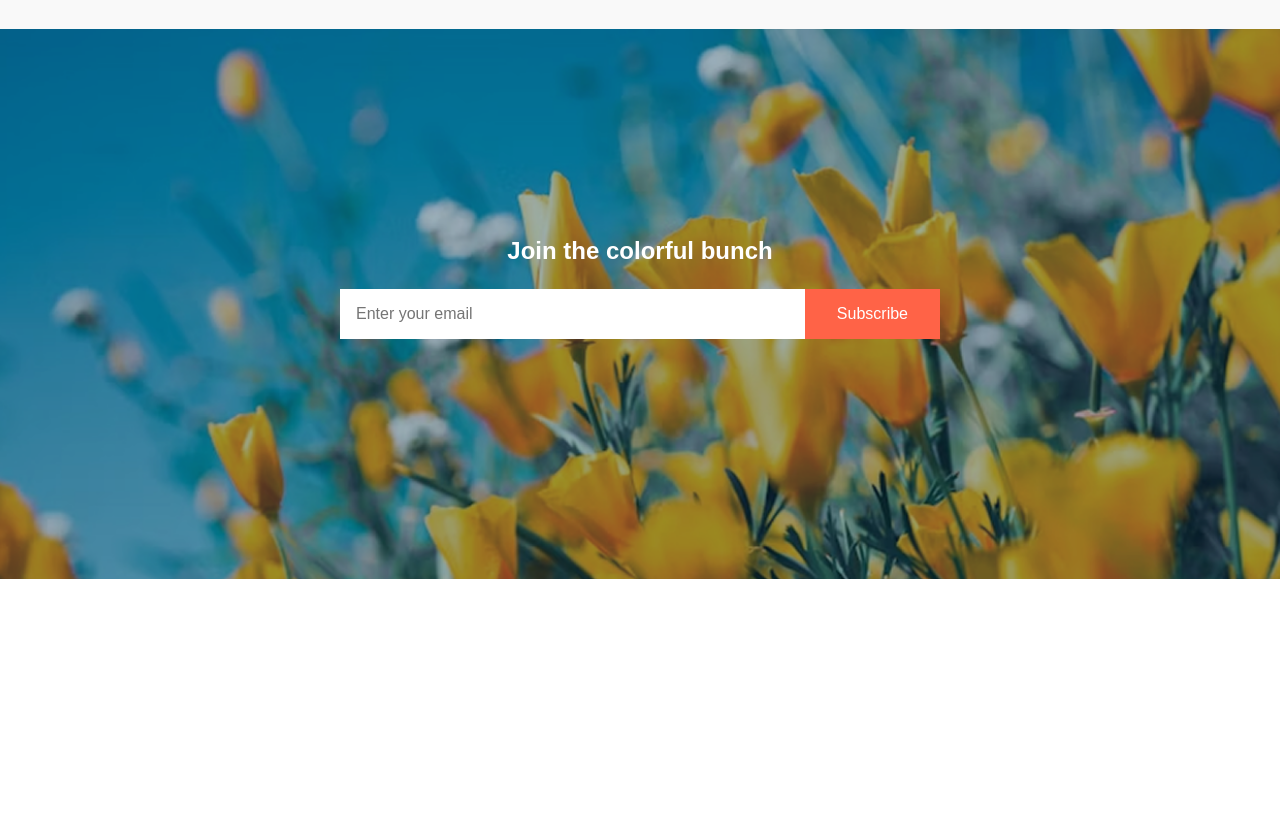
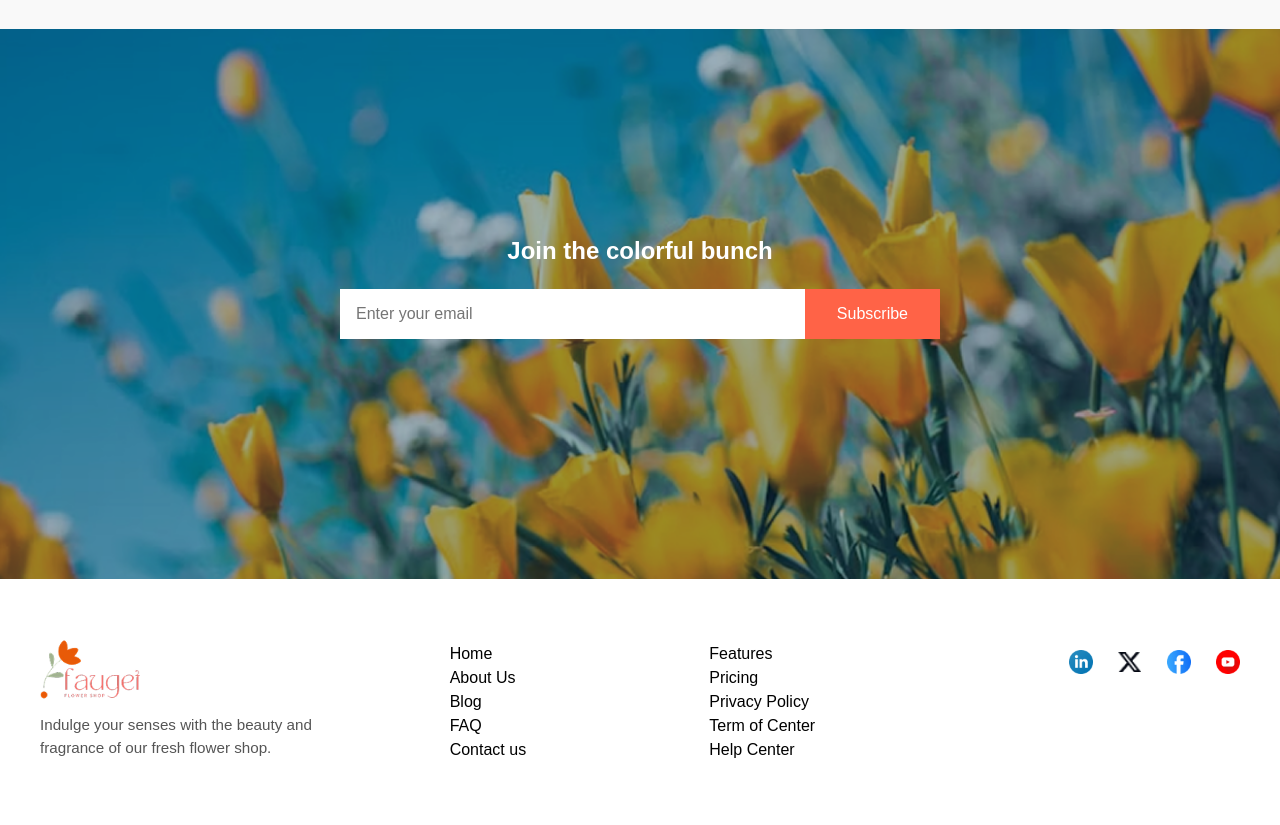
Before and after one commit to muhammadMilon/B12A02-Responsive-Flowers-Shop, a plain HTML site: page index.html in a window 1280 px wide. Shown: the part 2887-3712 px from the top of the page. Before the commit the page ends 3466 px from the top, so only its background shows below. Drawn offline with Linux system fonts and the light colour scheme.

Commit message:
Footer Section added with styles

```diff
--- a/index.html
+++ b/index.html
@@ -172,6 +172,47 @@
             <button type="submit">Subscribe</button>
         </form>
     </section>
+
+    <!-- -- Footer -->
+    <footer class="footer">
+        <div class="container">
+            <div class="footer-content">
+                <div class="footer-logo">
+                    <div class="logo-text">
+                        <img src="images/logo.png" alt="Logo" />
+                    </div>
+                    <p class="logo-description">
+                        Indulge your senses with the beauty and fragrance of our fresh flower shop.
+                    </p>
+                </div>
+
+                <div class="footer-column">
+                    <ul class="footer-list">
+                        <li><a href="#home">Home</a></li>
+                        <li><a href="#about">About Us</a></li>
+                        <li><a href="#blog">Blog</a></li>
+                        <li><a href="#faq">FAQ</a></li>
+                        <li><a href="#contact">Contact us</a></li>
+                    </ul>
+                </div>
+                <div class="footer-column">
+                    <ul class="footer-list">
+                        <li><a href="#">Features</a></li>
+                        <li><a href="#">Pricing</a></li>
+                        <li><a href="#">Privacy Policy</a></li>
+                        <li><a href="#">Term of Center</a></li>
+                        <li><a href="#">Help Center</a></li>
+                    </ul>
+                </div>
+                <div class="footer-social">
+                    <img src="images/icon-linkedin.png" alt="LinkedIn">
+                    <img src="images/icon-twitter.png" alt="Twitter">
+                    <img src="images/icon-facebook.png" alt="Facebook">
+                    <img src="images/icon-youtube.png" alt="YouTube">
+                </div>
+            </div>
+        </div>
+    </footer>
 </body>
 
 </html>
--- a/style.css
+++ b/style.css
@@ -480,3 +480,111 @@ body {
   border: none;
   cursor: pointer;
 }
+
+/* Footer Section */
+.footer {
+  background-color: white;
+  padding: 60px 20px;
+  color: #333;
+  font-family: Arial, sans-serif;
+}
+
+.footer .container {
+  max-width: 1200px;
+  margin: 0 auto;
+}
+
+.footer-content {
+  display: flex;
+  justify-content: space-between;
+  flex-wrap: wrap;
+  gap: 2rem;
+  text-align: left;
+}
+
+.footer-logo {
+  max-width: 300px;
+}
+
+.footer-logo img {
+  width: 100px;
+  margin-bottom: 10px;
+}
+
+.logo-description {
+  font-size: 0.95rem;
+  color: #555;
+  line-height: 1.5;
+}
+
+.footer-column {
+  min-width: 150px;
+  display: flex;
+  flex-direction: column;
+  gap: 50px;
+}
+
+.footer-list {
+  list-style: none;
+  padding: 0;
+  margin: 0;
+}
+
+.footer-list li {
+  margin: 6px 0;
+}
+
+.footer-list a {
+  text-decoration: none;
+  color: black;
+  transition: 0.3s ease;
+}
+
+.footer-list a:hover {
+  color: var(--primary-color);
+}
+
+.footer-social {
+  display: flex;
+  gap: 25px;
+  justify-content: flex-start;
+  align-items: center;
+  margin-top: 1.5rem;
+  padding-left: 100px;
+  margin-top: -80px;
+}
+
+.footer-social img {
+  width: 24px;
+  cursor: pointer;
+  transition: transform 0.3s ease;
+}
+
+.footer-social img:hover {
+  transform: scale(1.1);
+}
+
+/* Responsive Footer */
+@media (max-width: 550px) {
+  .footer-content {
+    flex-direction: column;
+    text-align: left;
+    gap: 2rem;
+  }
+
+  .footer-logo,
+  .footer-column,
+  .footer-social {
+    width: 100%;
+    margin-bottom: 1.5rem;
+  }
+
+  .footer-social {
+    justify-content: flex-start;
+    padding-left: 0;
+  }
+
+  .footer-bottom {
+    text-align: left;
+  }
+}
```
